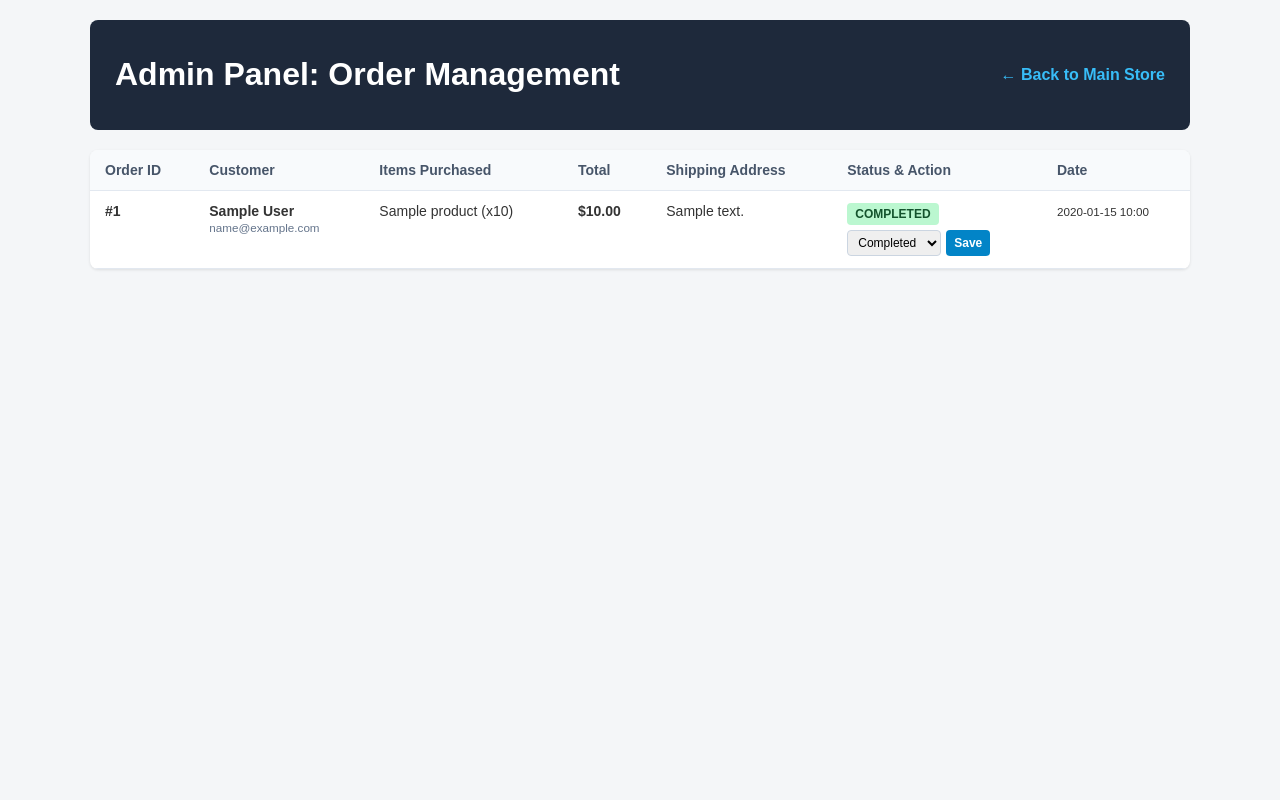
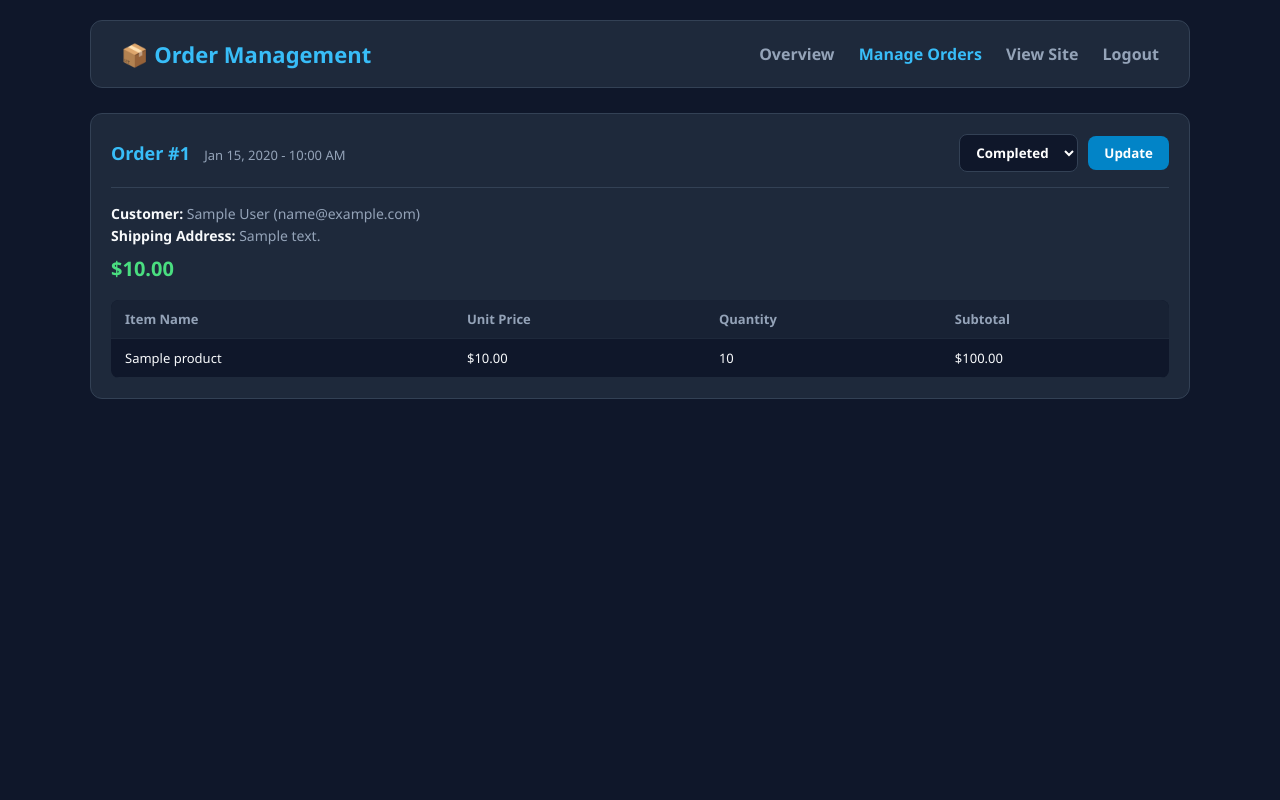
Before and after one commit to bibekgiri4208/model_store, a PHP site: page /admin/orders.php in a window 1280 px wide. Run offline with PHP 8.4, Linux system fonts and the light colour scheme; the visitor is signed in with stand-in values (Sample User, id 1); tables that the repository leaves empty or names only in its code hold one stand-in row (values such as "Sample post").

Commit message:
Add admin dashboard and enhance order management interface for improved usability and metrics display

```diff
--- a/admin/orders.php
+++ b/admin/orders.php
@@ -2,132 +2,138 @@
 session_start();
 require_once '../config/db.php';
 
-// 1. Enforce Admin Access Check
-if (!isset($_SESSION['user_id']) || ($_SESSION['user_role'] ?? '') !== 'admin') {
-    die("Access Denied: You must be an administrator to view this page.");
+// Access Control
+if (!isset($_SESSION['user_id']) || ($_SESSION['role'] ?? '') !== 'admin') {
+    header('Location: ../login.php');
+    exit;
 }
 
-$message = '';
-
-// 2. Handle Order Status Update
+// Handle Order Status Update
 if ($_SERVER['REQUEST_METHOD'] === 'POST' && isset($_POST['update_status'])) {
-    $order_id   = (int)$_POST['order_id'];
+    $order_id = (int)$_POST['order_id'];
     $new_status = $_POST['status'];
 
     $allowed_statuses = ['Pending', 'Processing', 'Shipped', 'Completed', 'Cancelled'];
-
     if (in_array($new_status, $allowed_statuses)) {
         $stmt = $pdo->prepare("UPDATE orders SET status = ? WHERE id = ?");
         $stmt->execute([$new_status, $order_id]);
-        $message = "Order #{$order_id} status updated to '{$new_status}'.";
+        $message = "Order #{$order_id} status updated to {$new_status}.";
     }
 }
 
-// 3. Fetch All Orders with User Information & Item Details
-$query = "SELECT o.*, u.full_name, u.email,
-          GROUP_CONCAT(CONCAT(p.title, ' (x', oi.quantity, ')') SEPARATOR ', ') AS item_summary
+// Fetch Orders with Customer Details
+$stmt = $pdo->query("SELECT o.*, u.full_name, u.email
                     FROM orders o
                     JOIN users u ON o.user_id = u.id
-          LEFT JOIN order_items oi ON o.id = oi.order_id
-          LEFT JOIN products p ON oi.product_id = p.id
-          GROUP BY o.id
-          ORDER BY o.created_at DESC";
-
-$orders = $pdo->query($query)->fetchAll();
+                    ORDER BY o.created_at DESC");
+$orders = $stmt->fetchAll();
 ?>
 <!DOCTYPE html>
 <html lang="en">
 <head>
     <meta charset="UTF-8">
-    <title>Admin - Order Management</title>
+    <meta name="viewport" content="width=device-width, initial-scale=1.0">
+    <title>Manage Orders - Apex Replica Admin</title>
     <style>
-        * { box-sizing: border-box; font-family: Arial, sans-serif; }
-        body { padding: 20px; background: #f4f6f8; color: #333; margin: 0; }
+        * { box-sizing: border-box; font-family: 'Segoe UI', Tahoma, Geneva, Verdana, sans-serif; }
+        body { background: #0f172a; color: #f8fafc; margin: 0; padding: 20px; min-height: 100vh; }
         .container { max-width: 1100px; margin: auto; }
-        header { display: flex; justify-content: space-between; align-items: center; background: #1e293b; color: #fff; padding: 15px 25px; border-radius: 8px; margin-bottom: 20px; }
-        header a { color: #38bdf8; text-decoration: none; font-weight: bold; }
 
-        .alert { background: #f0fdf4; border: 1px solid #86efac; color: #166534; padding: 12px; border-radius: 6px; margin-bottom: 20px; font-weight: bold; }
+        header { display: flex; justify-content: space-between; align-items: center; background: #1e293b; padding: 18px 30px; border-radius: 12px; border: 1px solid #334155; margin-bottom: 25px; }
+        header h1 { margin: 0; font-size: 22px; color: #38bdf8; }
+        header nav a { color: #94a3b8; text-decoration: none; font-weight: 600; margin-left: 20px; }
+        header nav a:hover, header nav a.active { color: #38bdf8; }
 
-        table { width: 100%; border-collapse: collapse; background: white; border-radius: 8px; overflow: hidden; box-shadow: 0 1px 3px rgba(0,0,0,0.1); }
-        th, td { padding: 12px 15px; text-align: left; border-bottom: 1px solid #e2e8f0; vertical-align: top; font-size: 14px; }
-        th { background: #f8fafc; font-weight: bold; color: #475569; }
+        .alert { background: #064e3b; color: #6ee7b7; border: 1px solid #047857; padding: 14px 20px; border-radius: 8px; margin-bottom: 20px; font-weight: bold; }
 
-        .status-badge { display: inline-block; padding: 4px 8px; border-radius: 4px; font-size: 12px; font-weight: bold; text-transform: uppercase; }
-        .status-Pending { background: #fef3c7; color: #92400e; }
-        .status-Processing { background: #e0f2fe; color: #075985; }
-        .status-Shipped { background: #dcfce7; color: #166534; }
-        .status-Completed { background: #bbf7d0; color: #14532d; }
-        .status-Cancelled { background: #fee2e2; color: #991b1b; }
+        .orders-list { display: flex; flex-direction: column; gap: 20px; }
+        .order-card { background: #1e293b; border-radius: 12px; border: 1px solid #334155; padding: 20px; }
+        .order-card-header { display: flex; justify-content: space-between; align-items: center; border-bottom: 1px solid #334155; padding-bottom: 15px; margin-bottom: 15px; flex-wrap: wrap; gap: 10px; }
 
-        .update-form { display: flex; gap: 5px; margin-top: 5px; }
-        .update-form select { padding: 4px 6px; border: 1px solid #cbd5e1; border-radius: 4px; font-size: 12px; }
-        .update-form button { background: #0284c7; color: white; border: none; padding: 4px 8px; border-radius: 4px; font-weight: bold; font-size: 12px; cursor: pointer; }
-        .update-form button:hover { background: #0369a1; }
+        .order-meta { font-size: 14px; color: #94a3b8; line-height: 1.6; }
+        .order-meta strong { color: #f8fafc; }
+        .total-price { font-size: 20px; color: #4ade80; font-weight: bold; margin-top: 5px; }
+
+        .status-form { display: flex; align-items: center; gap: 10px; }
+        .status-form select { background: #0f172a; border: 1px solid #334155; color: #fff; padding: 8px 12px; border-radius: 8px; font-weight: bold; outline: none; }
+        .status-form button { background: #0284c7; color: #fff; border: none; padding: 8px 16px; border-radius: 8px; font-weight: bold; cursor: pointer; transition: background 0.2s; }
+        .status-form button:hover { background: #0369a1; }
+
+        .items-table { width: 100%; margin-top: 15px; border-collapse: collapse; background: #0f172a; border-radius: 8px; overflow: hidden; }
+        .items-table th, .items-table td { padding: 10px 14px; text-align: left; font-size: 13px; border-bottom: 1px solid #1e293b; }
+        .items-table th { color: #94a3b8; background: #182234; }
     </style>
 </head>
 <body>
-
 <div class="container">
     <header>
-        <h1>Admin Panel: Order Management</h1>
-        <a href="../index.php">← Back to Main Store</a>
+        <h1>📦 Order Management</h1>
+        <nav>
+            <a href="dashboard.php">Overview</a>
+            <a href="orders.php" class="active">Manage Orders</a>
+            <a href="../index.php">View Site</a>
+            <a href="../logout.php">Logout</a>
+        </nav>
     </header>
 
-    <?php if ($message): ?>
+    <?php if (isset($message)): ?>
         <div class="alert"><?= htmlspecialchars($message) ?></div>
     <?php endif; ?>
 
-    <?php if (empty($orders)): ?>
-        <p>No orders placed yet.</p>
-    <?php else: ?>
-        <table>
+    <div class="orders-list">
+        <?php foreach ($orders as $order):
+            // Fetch items for this order
+            $item_stmt = $pdo->prepare("SELECT oi.*, p.title FROM order_items oi JOIN products p ON oi.product_id = p.id WHERE oi.order_id = ?");
+            $item_stmt->execute([$order['id']]);
+            $items = $item_stmt->fetchAll();
+        ?>
+            <div class="order-card" id="order-<?= $order['id'] ?>">
+                <div class="order-card-header">
+                    <div>
+                        <span style="font-size:18px; font-weight:bold; color:#38bdf8;">Order #<?= $order['id'] ?></span>
+                        <span style="color:#94a3b8; font-size:13px; margin-left:10px;"><?= date('M j, Y - g:i A', strtotime($order['created_at'])) ?></span>
+                    </div>
+
+                    <form action="orders.php" method="POST" class="status-form">
+                        <input type="hidden" name="order_id" value="<?= $order['id'] ?>">
+                        <select name="status">
+                            <?php foreach (['Pending', 'Processing', 'Shipped', 'Completed', 'Cancelled'] as $st): ?>
+                                <option value="<?= $st ?>" <?= $order['status'] === $st ? 'selected' : '' ?>><?= $st ?></option>
+                            <?php endforeach; ?>
+                        </select>
+                        <button type="submit" name="update_status">Update</button>
+                    </form>
+                </div>
+
+                <div class="order-meta">
+                    <strong>Customer:</strong> <?= htmlspecialchars($order['full_name']) ?> (<?= htmlspecialchars($order['email']) ?>)<br>
+                    <strong>Shipping Address:</strong> <?= htmlspecialchars($order['shipping_address']) ?>
+                    <div class="total-price">$<?= number_format($order['total_amount'], 2) ?></div>
+                </div>
+
+                <table class="items-table">
                     <thead>
                         <tr>
-                    <th>Order ID</th>
-                    <th>Customer</th>
-                    <th>Items Purchased</th>
-                    <th>Total</th>
-                    <th>Shipping Address</th>
-                    <th>Status & Action</th>
-                    <th>Date</th>
+                            <th>Item Name</th>
+                            <th>Unit Price</th>
+                            <th>Quantity</th>
+                            <th>Subtotal</th>
                         </tr>
                     </thead>
                     <tbody>
-                <?php foreach ($orders as $order): ?>
+                        <?php foreach ($items as $item): ?>
                             <tr>
-                        <td><strong>#<?= $order['id'] ?></strong></td>
-                        <td>
-                            <strong><?= htmlspecialchars($order['full_name']) ?></strong><br>
-                            <small style="color: #64748b;"><?= htmlspecialchars($order['email']) ?></small>
-                        </td>
-                        <td><?= htmlspecialchars($order['item_summary'] ?: 'No items recorded') ?></td>
-                        <td><strong>$<?= number_format($order['total_amount'], 2) ?></strong></td>
-                        <td style="max-width: 200px;"><?= nl2br(htmlspecialchars($order['shipping_address'])) ?></td>
-                        <td>
-                            <span class="status-badge status-<?= $order['status'] ?>">
-                                <?= htmlspecialchars($order['status']) ?>
-                            </span>
-
-                            <form action="orders.php" method="POST" class="update-form">
-                                <input type="hidden" name="order_id" value="<?= $order['id'] ?>">
-                                <select name="status">
-                                    <option value="Pending" <?= $order['status'] === 'Pending' ? 'selected' : '' ?>>Pending</option>
-                                    <option value="Processing" <?= $order['status'] === 'Processing' ? 'selected' : '' ?>>Processing</option>
-                                    <option value="Shipped" <?= $order['status'] === 'Shipped' ? 'selected' : '' ?>>Shipped</option>
-                                    <option value="Completed" <?= $order['status'] === 'Completed' ? 'selected' : '' ?>>Completed</option>
-                                    <option value="Cancelled" <?= $order['status'] === 'Cancelled' ? 'selected' : '' ?>>Cancelled</option>
-                                </select>
-                                <button type="submit" name="update_status">Save</button>
-                            </form>
-                        </td>
-                        <td><small><?= date('Y-m-d H:i', strtotime($order['created_at'])) ?></small></td>
+                                <td><?= htmlspecialchars($item['title']) ?></td>
+                                <td>$<?= number_format($item['price'], 2) ?></td>
+                                <td><?= $item['quantity'] ?></td>
+                                <td>$<?= number_format($item['price'] * $item['quantity'], 2) ?></td>
                             </tr>
                         <?php endforeach; ?>
                     </tbody>
                 </table>
-    <?php endif; ?>
             </div>
-
+        <?php endforeach; ?>
+    </div>
+</div>
 </body>
 </html>
```
Also changed, not shown: admin/dashboard.php (added, +121 -0 lines). Lines whose indentation alone changed are shown as unchanged.
